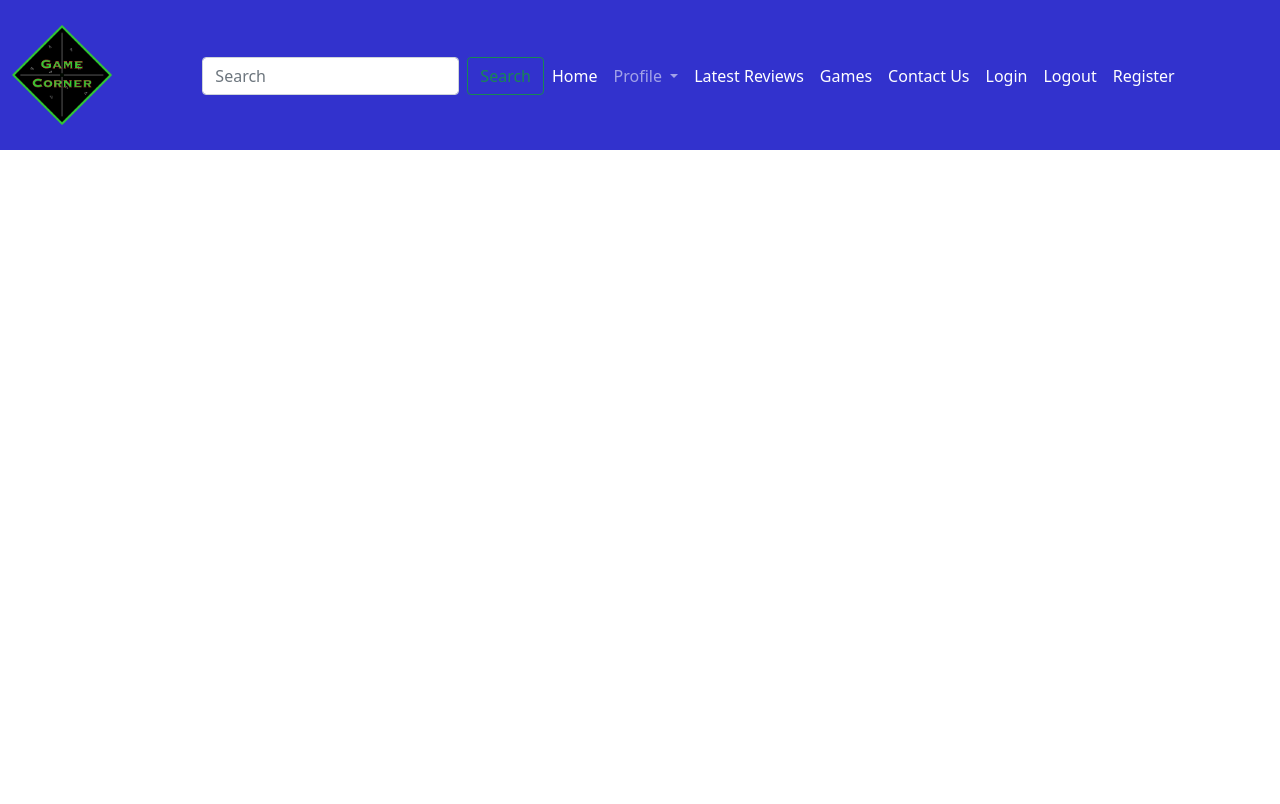
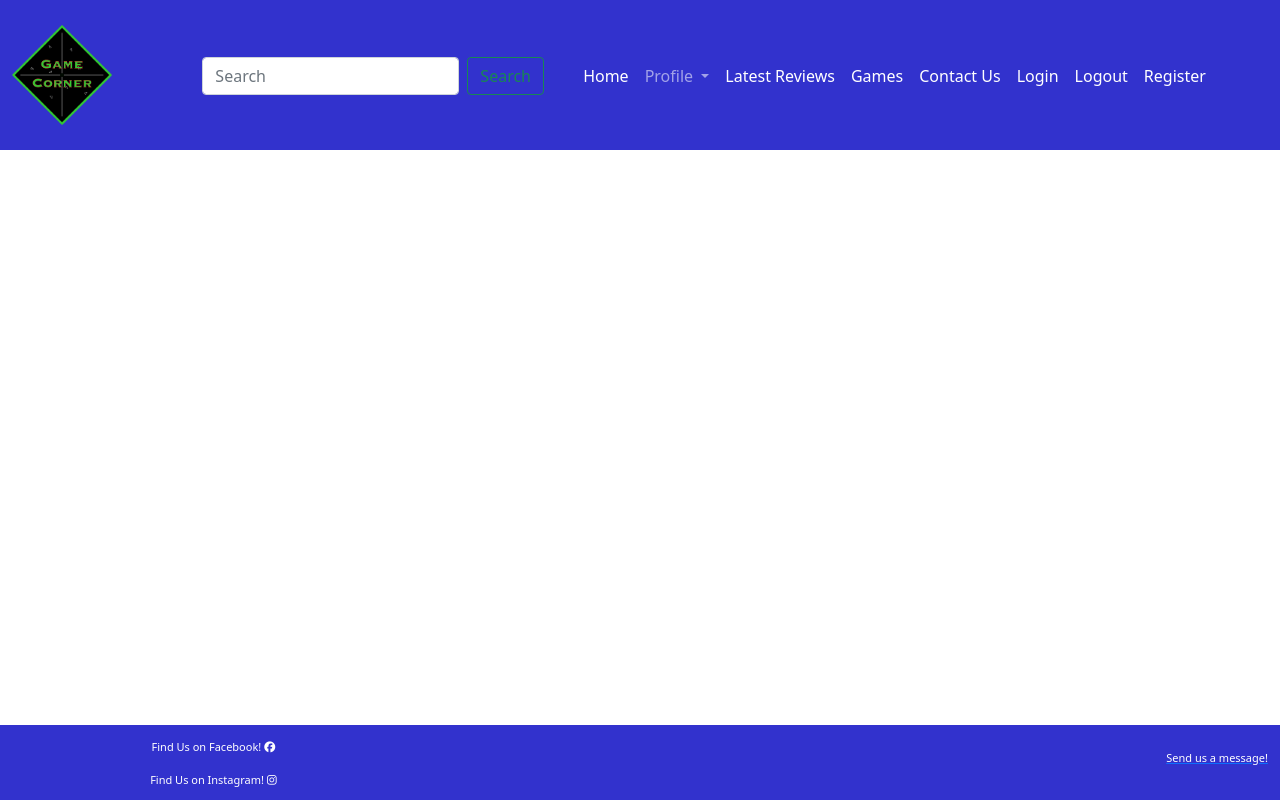
Before and after one commit to cod182/Milestone-Project-3, a Flask app: page / in a window 1280 px wide. Before the commit the page ends 150 px from the top, so only its background shows below. Run offline with Flask 2, Linux system fonts and the light colour scheme; some libraries are stand-ins or nearby versions.

Commit message:
fin base page design

```diff
--- a/static/css/styles.css
+++ b/static/css/styles.css
@@ -12,6 +12,10 @@
 
 
 /* Colors */
+
+.white {
+  color: white;
+}
 
 .blue {
   color: #3232cd;
@@ -49,7 +53,19 @@
     top: 56px;
 }
 
-/* The side navigation menu */
+.navbar-links {
+  margin: 0 auto;
+}
+
+.nav-link:hover,
+.nav-link:active,
+.nav-link:focus,
+.nav-link:active:focus {
+  color: black;
+  font-weight: 800;
+}
+
+/* The side navigation menu boiler plate taken from W3c Schools*/
 .sidenav {
     height: 100%; /* 100% Full-height */
     width: 0; /* 0 width - change this with JavaScript */
@@ -63,7 +79,6 @@
     transition: 0.5s; /* 0.5 second transition effect to slide in the sidenav */
   }
 
-  /* The navigation menu links */
   .sidenav a {
     padding: 8px 8px 8px 32px;
     text-decoration: none;
@@ -73,12 +88,10 @@
     transition: 0.3s;
   }
 
-  /* When you mouse over the navigation links, change their color */
   .sidenav a:hover {
     color: #f1f1f1;
   }
 
-  /* Position and style the close button (top right corner) */
   .sidenav .closebtn {
     position: absolute;
     top: 0;
@@ -87,13 +100,11 @@
     margin-left: 50px;
   }
 
-  /* Style page content - use this if you want to push the page content to the right when you open the side navigation */
   #main {
     transition: margin-left .5s;
     padding: 20px;
   }
 
-  /* On smaller screens, where height is less than 450px, change the style of the sidenav (less padding and a smaller font size) */
   @media screen and (max-height: 450px) {
     .sidenav {padding-top: 15px;}
     .sidenav a {font-size: 18px;}
@@ -106,3 +117,49 @@
   .sm-nav-toggle {
       font-size: 40px;
   }
+
+  .sm-nav-toggle:hover,
+  .sm-nav-toggle:active,
+  .sm-nav-toggle:focus {
+    color: rgba(255, 255, 255, 0.897);
+  }
+
+  .footer {
+    background: #3232cd;
+    position: absolute;
+    bottom: 0;
+    height: 75px;
+  }
+
+  .footer-contact-container {
+    margin-top: 14px;
+  }
+
+  .footer-contact-social {
+    font-size: 11px;
+    text-decoration: none;
+    text-align: center;
+    }
+
+  .footer-contact-social:hover,
+  .footer-contact-social:active,
+  .footer-contact-social:focus,
+  .footer-contact-social:active:focus {
+    color: white;
+    font-weight: bolder;
+  }
+
+  .footer-contact-right {
+    font-size: 11px;
+    text-decoration: none;
+    text-align: right;
+    margin: revert;
+    }
+
+  .footer-contact-right:hover,
+  .footer-contact-right:active,
+  .footer-contact-right:focus,
+  .footer-contact-right:active:focus {
+    color: white;
+    font-weight: bolder;
+  }
--- a/templates/base.html
+++ b/templates/base.html
@@ -47,7 +47,7 @@
                                 <input class="form-control me-2" type="search" placeholder="Search" aria-label="Search">
                                 <button class="btn btn-outline-success" type="submit">Search</button>
                             </form>
-                            <ul class="navbar-nav me-auto mb-2 mb-lg-0">
+                            <ul class="navbar-nav me-auto mb-2 mb-lg-0 navbar-links">
                                 <li class="nav-item">
                                     <a class="nav-link active" aria-current="page" href="#">Home</a>
                                 </li>
@@ -94,9 +94,27 @@
         </nav>
     </header>
 
-    <main>
-        {% block content %}
-        {% endblock %}
-    </main>
+    {% block content %}
+    {% endblock %}
+
+    <footer>
+        <div class="container-fluid footer">
+            <div class="row">
+                <div class="col-4 footer-contact-container">
+                    <a href="https://www.facebook.com" target="_blank" class="white footer-contact-social">
+                        <p>Find Us on Facebook! <i class="fab fa-facebook"></i> </p>
+                    </a>
+                    <a href="https://www.instagram.com" target="_blank" class="white footer-contact-social">
+                        <p>Find Us on Instagram! <i class="fab fa-instagram"></i> </p>
+                    </a>
+                </div>
+                <div class="col-4 offset-4 footer-contact-container">
+                    <a href="">
+                        <p class="white footer-contact-right">Send us a message!</p>
+                    </a>
+                </div>
+            </div>
+        </div>
+    </footer>
 </body>
 </html>
```
